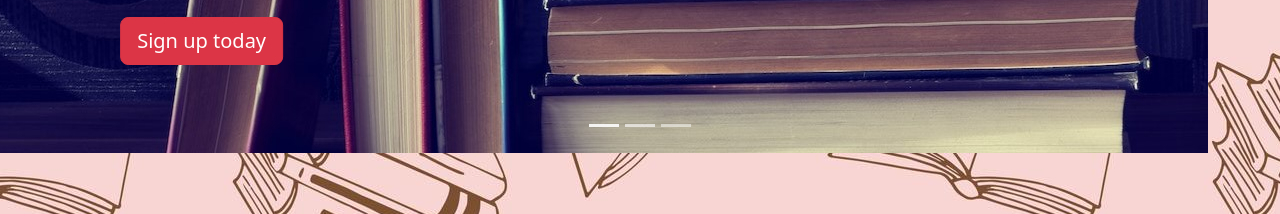
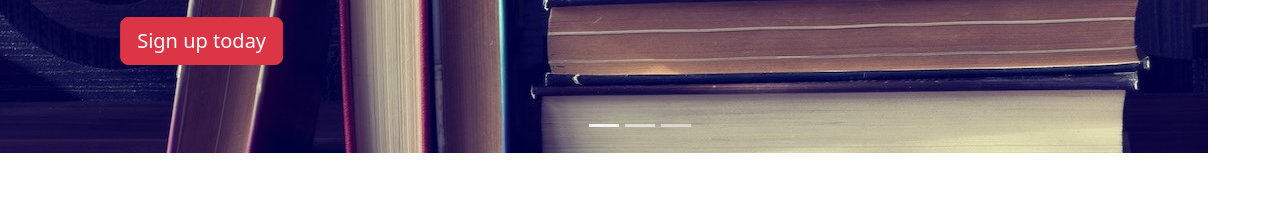
Before and after one commit to JonathanJohnn/JonathanJohnn.github.io, a plain HTML site: page index.html in a window 1280 px wide. Shown: the part 407-621 px from the top of the page. Drawn offline with nearby package versions, Linux system fonts and the light colour scheme; files that its build step writes are made by us from their sources.

Commit message:
site hospedado

```diff
--- a/css/carousel.css
+++ b/css/carousel.css
@@ -3,7 +3,7 @@
 /* Padding below the footer and lighter body text */
 
 body {
-  background:url(../img/background.jpg);
+
   padding-top: 3rem;
   padding-bottom: 3rem;
   color: #000000;
```
